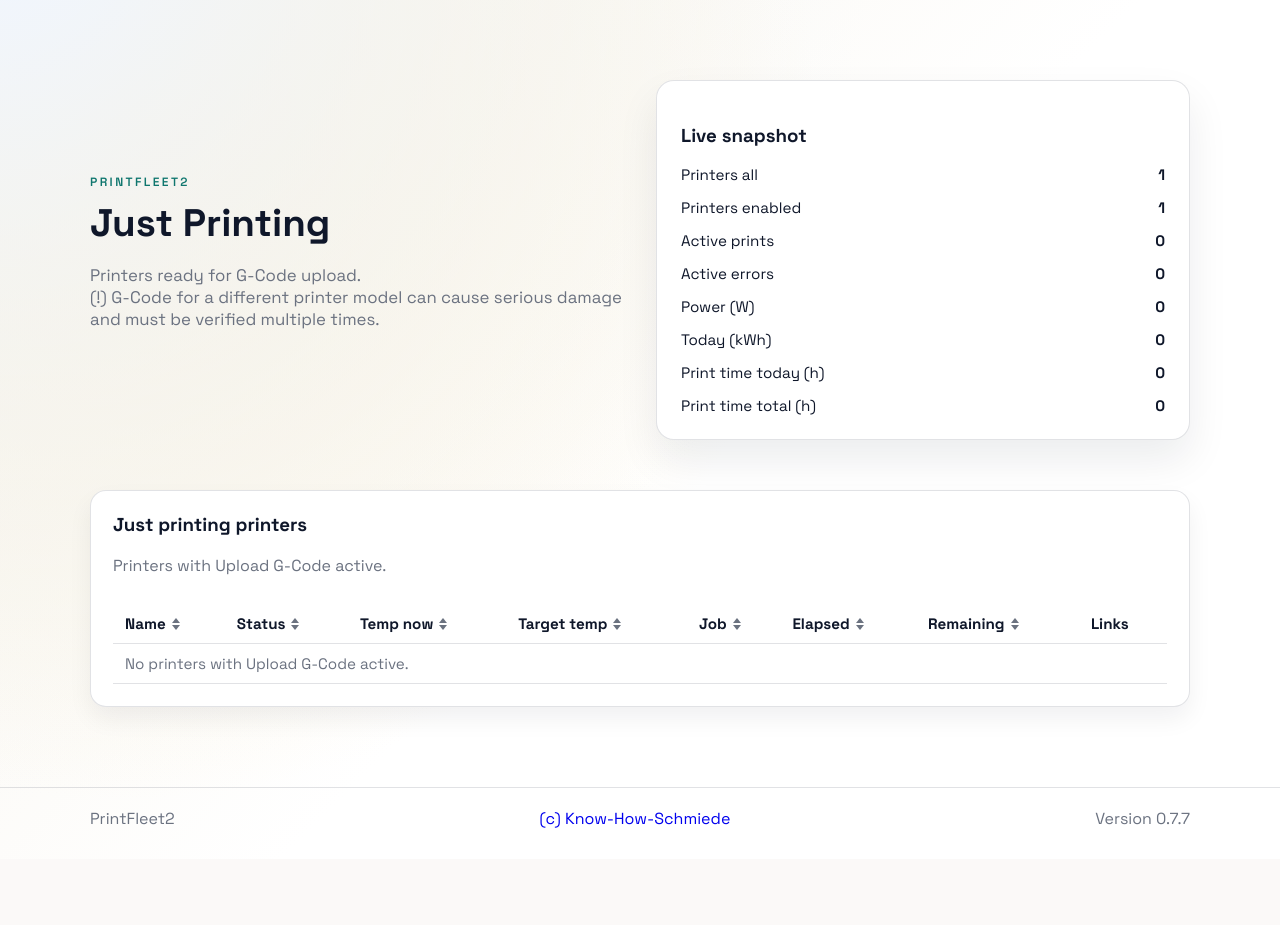
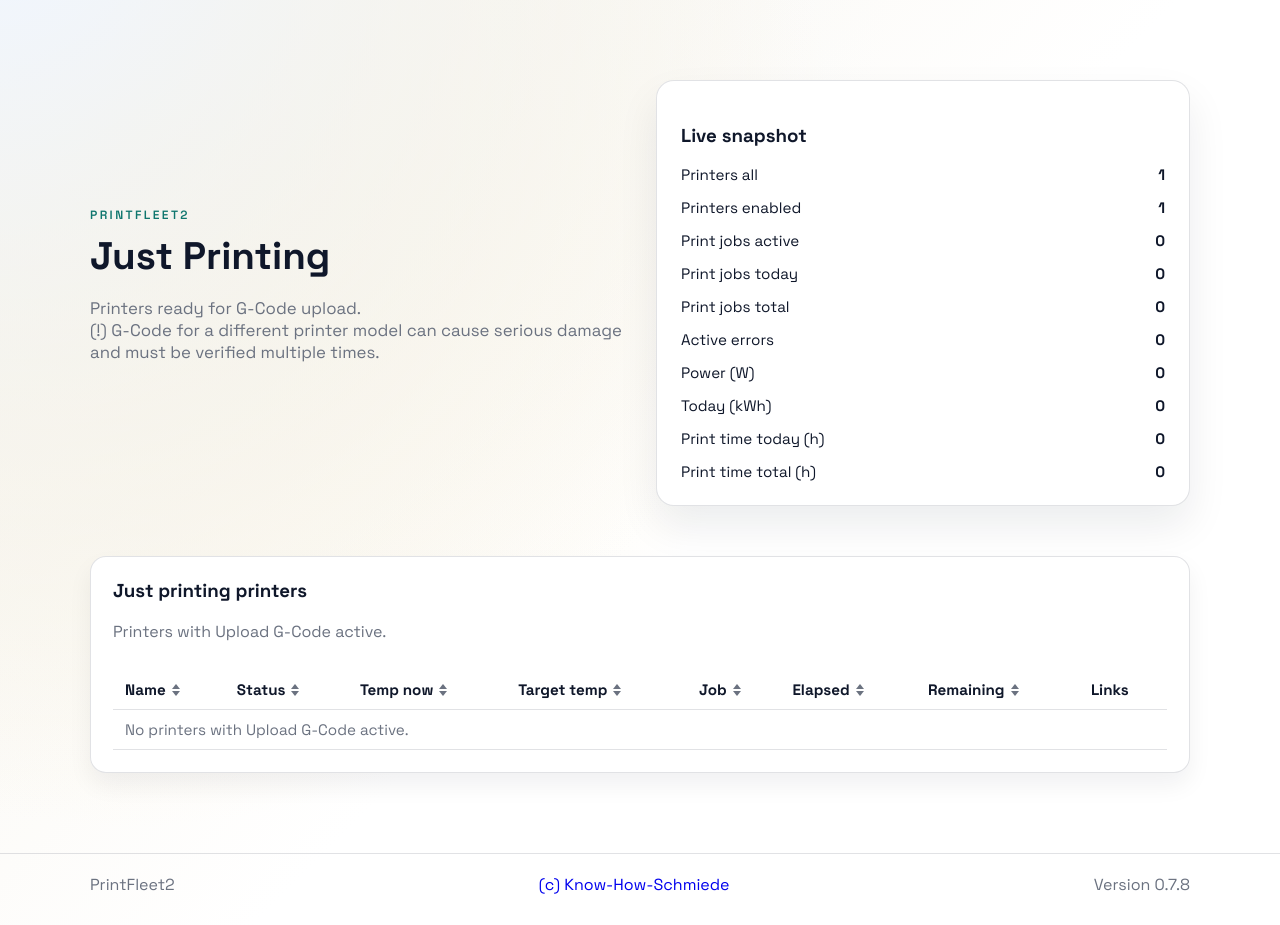
Before and after one commit to know-how-schmiede/PrintFleet2, a Flask app: page /printer-just in a window 1280 px wide. Shown: the part 74-999 px from the top of the page. Before the commit the page ends 902 px from the top, so only its background shows below. Run offline with Flask 3, Linux system fonts and the light colour scheme; the visitor is signed in with stand-in values (Sample User, id 1); tables that the repository leaves empty hold one stand-in row (values such as "Sample post"); data that the repository does not hold is empty.

Commit message:
Add print job counters to dashboard and API
Introduces total and today's print job counters to the dashboard, Just Printing, and index pages, updating both backend and frontend to display these metrics. Adds new service functions for counting print jobs, updates API responses, and bumps version to 0.7.8.

```diff
--- a/src/printfleet2/services/print_job_service.py
+++ b/src/printfleet2/services/print_job_service.py
@@ -1,3 +1,5 @@
+from datetime import date
+
 from sqlalchemy import inspect, text
 from sqlalchemy.orm import Session
 
@@ -111,6 +113,29 @@ def list_print_jobs(session: Session, limit: int = 200) -> list[PrintJob]:
         return []
 
 
+def count_print_jobs(session: Session) -> int:
+    ensure_print_job_schema(session)
+    columns = _get_print_job_columns(session)
+    if not columns:
+        return 0
+    try:
+        return int(session.query(PrintJob.id).count())
+    except Exception:
+        return 0
+
+
+def count_print_jobs_today(session: Session, day: str | None = None) -> int:
+    ensure_print_job_schema(session)
+    columns = _get_print_job_columns(session)
+    if not columns or "job_date" not in columns:
+        return 0
+    day_prefix = day or date.today().isoformat()
+    try:
+        return int(session.query(PrintJob.id).filter(PrintJob.job_date.like(f"{day_prefix}%")).count())
+    except Exception:
+        return 0
+
+
 def print_job_to_dict(job: PrintJob) -> dict:
     return {
         "id": job.id,
--- a/src/printfleet2/static/printer_just.js
+++ b/src/printfleet2/static/printer_just.js
@@ -824,6 +824,8 @@ document.addEventListener("DOMContentLoaded", () => {
 
     const activePrintsEl = document.getElementById("activePrintsCount");
     const activeErrorsEl = document.getElementById("activeErrorsCount");
+    const printJobsTodayEl = document.getElementById("printJobsTodayCount");
+    const printJobsTotalEl = document.getElementById("printJobsTotalCount");
     if (statuses.length) {
       const activePrints = statuses.filter(isPrintingStatus).length;
       const activeErrors = statuses.filter(hasErrorStatus).length;
@@ -840,6 +842,14 @@ document.addEventListener("DOMContentLoaded", () => {
       if (activeErrorsEl) {
         activeErrorsEl.textContent = "--";
       }
+    }
+    const jobsToday = statusData ? Number(statusData.total_print_jobs_today) : NaN;
+    const jobsTotal = statusData ? Number(statusData.total_print_jobs_total) : NaN;
+    if (printJobsTodayEl) {
+      printJobsTodayEl.textContent = Number.isFinite(jobsToday) ? jobsToday : "--";
+    }
+    if (printJobsTotalEl) {
+      printJobsTotalEl.textContent = Number.isFinite(jobsTotal) ? jobsTotal : "--";
     }
 
     const energyItems = energyData && Array.isArray(energyData.items) ? energyData.items : [];
--- a/src/printfleet2/templates/printer_just.html
+++ b/src/printfleet2/templates/printer_just.html
@@ -21,8 +21,16 @@
           <span class="metric-value" id="printerCountEnabled">{{ snapshot.enabled_printers if snapshot else "--" }}</span>
         </div>
         <div class="metric">
-          <span class="metric-label">Active prints</span>
+          <span class="metric-label">Print jobs active</span>
           <span class="metric-value" id="activePrintsCount">{{ snapshot.active_prints if snapshot else "--" }}</span>
+        </div>
+        <div class="metric">
+          <span class="metric-label">Print jobs today</span>
+          <span class="metric-value" id="printJobsTodayCount">{{ snapshot.total_print_jobs_today if snapshot else "--" }}</span>
+        </div>
+        <div class="metric">
+          <span class="metric-label">Print jobs total</span>
+          <span class="metric-value" id="printJobsTotalCount">{{ snapshot.total_print_jobs_total if snapshot else "--" }}</span>
         </div>
         <div class="metric">
           <span class="metric-label">Active errors</span>
--- a/src/printfleet2/version.py
+++ b/src/printfleet2/version.py
@@ -1 +1 @@
-VERSION = "0.7.7"
+VERSION = "0.7.8"
--- a/src/printfleet2/web/routes.py
+++ b/src/printfleet2/web/routes.py
@@ -51,6 +51,8 @@ from printfleet2.services.settings_service import (
 )
 from printfleet2.services.printer_upload_service import upload_and_print
 from printfleet2.services.print_job_service import (
+    count_print_jobs,
+    count_print_jobs_today,
     create_print_job,
     list_print_jobs,
     normalize_print_via,
@@ -559,6 +561,8 @@ def index():
         enabled_printers = [printer for printer in printers if printer.enabled]
         snapshots = build_printer_snapshots(enabled_printers)
         active_printer_names = [printer.name for printer in enabled_printers]
+        total_print_jobs_today = count_print_jobs_today(session)
+        total_print_jobs_total = count_print_jobs(session)
     status_map = collect_printer_statuses(snapshots, include_plug=False)
     active_prints = 0
     active_errors = 0
@@ -581,6 +585,8 @@ def index():
         "total_printers": len(printers),
         "active_prints": active_prints,
         "active_errors": active_errors,
+        "total_print_jobs_today": total_print_jobs_today,
+        "total_print_jobs_total": total_print_jobs_total,
     }
     return render_template(
         "index.html",
@@ -595,6 +601,8 @@ def printer_dashboard_page():
         printers = list_printers(session)
         enabled_printers = [printer for printer in printers if printer.enabled]
         snapshots = build_printer_snapshots(enabled_printers)
+        total_print_jobs_today = count_print_jobs_today(session)
+        total_print_jobs_total = count_print_jobs(session)
     status_map = collect_printer_statuses(snapshots, include_plug=False)
     active_prints = 0
     active_errors = 0
@@ -617,6 +625,8 @@ def printer_dashboard_page():
         "total_printers": len(printers),
         "active_prints": active_prints,
         "active_errors": active_errors,
+        "total_print_jobs_today": total_print_jobs_today,
+        "total_print_jobs_total": total_print_jobs_total,
     }
     return render_template(
         "printer_dashboard.html",
@@ -630,6 +640,8 @@ def printer_just_page():
         printers = list_printers(session)
         enabled_printers = [printer for printer in printers if printer.enabled]
         snapshots = build_printer_snapshots(enabled_printers)
+        total_print_jobs_today = count_print_jobs_today(session)
+        total_print_jobs_total = count_print_jobs(session)
     status_map = collect_printer_statuses(snapshots, include_plug=False)
     active_prints = 0
     active_errors = 0
@@ -653,6 +665,8 @@ def printer_just_page():
         "enabled_printers": len(enabled_printers),
         "active_prints": active_prints,
         "active_errors": active_errors,
+        "total_print_jobs_today": total_print_jobs_today,
+        "total_print_jobs_total": total_print_jobs_total,
     }
     return render_template(
         "printer_just.html",
@@ -985,6 +999,8 @@ def live_wall_status():
     items = []
     total_print_time_today_seconds = 0.0
     total_print_time_total_seconds = 0.0
+    total_print_jobs_today = 0
+    total_print_jobs_total = 0
     for printer in snapshots:
         status = status_map.get(
             printer.id,
@@ -1027,6 +1043,8 @@ def live_wall_status():
                 printers,
                 status_map,
             )
+            total_print_jobs_today = count_print_jobs_today(session)
+            total_print_jobs_total = count_print_jobs(session)
             for printer in printers:
                 status = status_map.get(printer.id, {})
                 label = status.get("label")
@@ -1034,11 +1052,17 @@ def live_wall_status():
                     if (printer.print_check_status or "").strip().lower() != "check":
                         printer.print_check_status = "check"
             _flush_pending_uploads(session, status_map, name_map)
+    else:
+        with session_scope() as session:
+            total_print_jobs_today = count_print_jobs_today(session)
+            total_print_jobs_total = count_print_jobs(session)
     return {
         "items": items,
         "total_printers": total_printers,
         "total_print_time_today_seconds": total_print_time_today_seconds,
         "total_print_time_total_seconds": total_print_time_total_seconds,
+        "total_print_jobs_today": total_print_jobs_today,
+        "total_print_jobs_total": total_print_jobs_total,
     }
 
 
```
Also changed, not shown: docs/Version.md (+5 -1 lines), src/printfleet2/static/printer_dashboard.js (+10 -0 lines), src/printfleet2/templates/index.html (+20 -1 lines), src/printfleet2/templates/printer_dashboard.html (+9 -1 lines), README.md.
